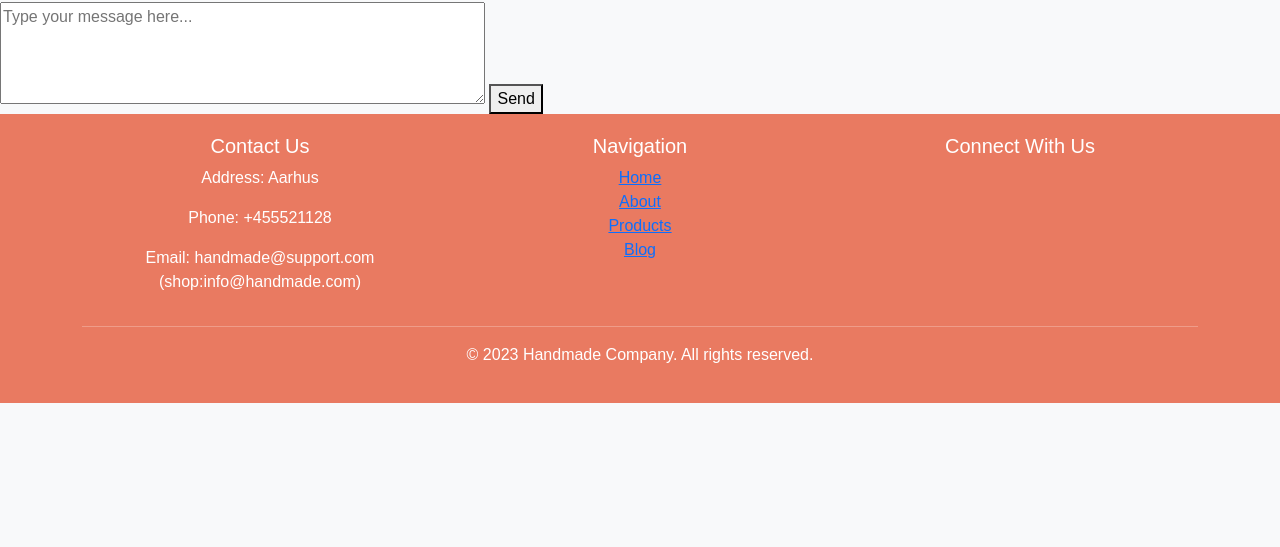
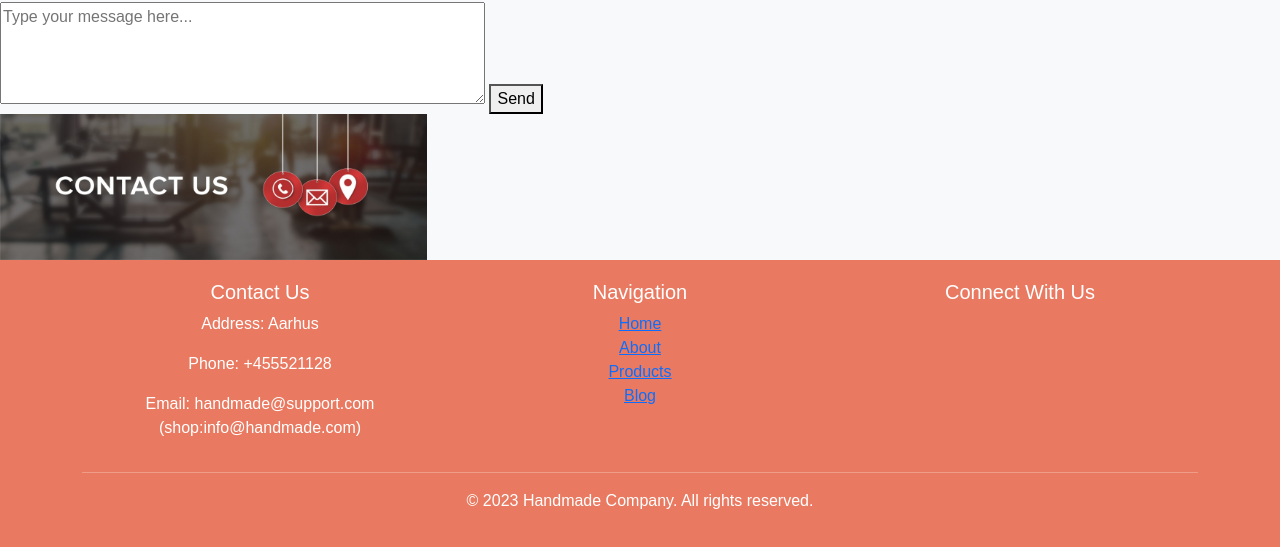
Before and after one commit to ayergoo/sep5, a website: page webpages/contact.html in a window 1280 px wide. Shown: the part 345-892 px from the top of the page. Before the commit the page ends 800 px from the top, so only its background shows below. Drawn offline with nearby package versions, Linux system fonts and the light colour scheme; files whose address does not match are found by name.

Commit message:
changes for  contact

```diff
--- a/webpages/contact.html
+++ b/webpages/contact.html
@@ -47,6 +47,13 @@
             <textarea id="messageInput" rows="4" cols="50" placeholder="Type your message here..."></textarea>
             <button id="sendMessageBtn" onclick="sendMessage()">Send</button>
         </section>
+        <div class="col-md-4">
+            <section class="right-image">
+                <img src="C:\Users\pro13\sep5\images\contact-banner-2.jpg" alt="Description of the image" class="img-fluid">
+            </section>
+        </div>
+    </div>
+
     </main>
 
     <footer>
```
Also changed, not shown: images/contact-banner-2.jpg (added).
